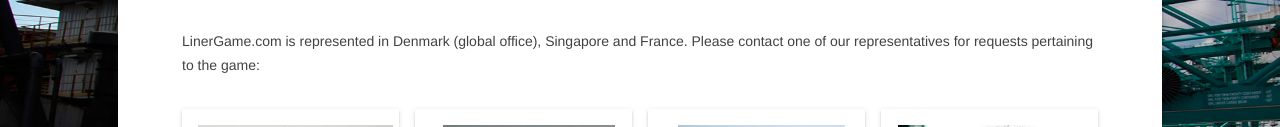
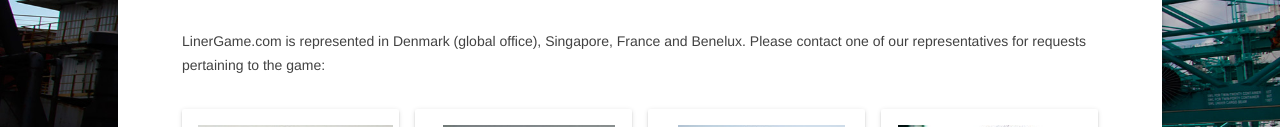
Before and after one commit to raisoman/linergame-www, a plain HTML site: page contact.html in a window 1280 px wide. Shown: the part 297-424 px from the top of the page. Drawn offline with nearby package versions, Linux system fonts and the light colour scheme.

Commit message:
Benelux has an agent

```diff
--- a/contact.html
+++ b/contact.html
@@ -20,7 +20,7 @@
             <div id="content" >
                 <h1>Contact</h1>
                 <div class="mdl-cell mdl-cell--12-col">
-                    <p>LinerGame.com is represented in Denmark (global office), Singapore and France. Please contact one of our representatives for requests pertaining to the game:</p>
+                    <p>LinerGame.com is represented in Denmark (global office), Singapore, France and Benelux. Please contact one of our representatives for requests pertaining to the game:</p>
                 </div>
                 <div class="mdl-cell mdl-cell--3-col mdl-card mdl-shadow--2dp">
                     <div class="portrait-container mdl-card__supporting-text"><img src="images/portraits/lars-jensen.jpg"></div>
```
